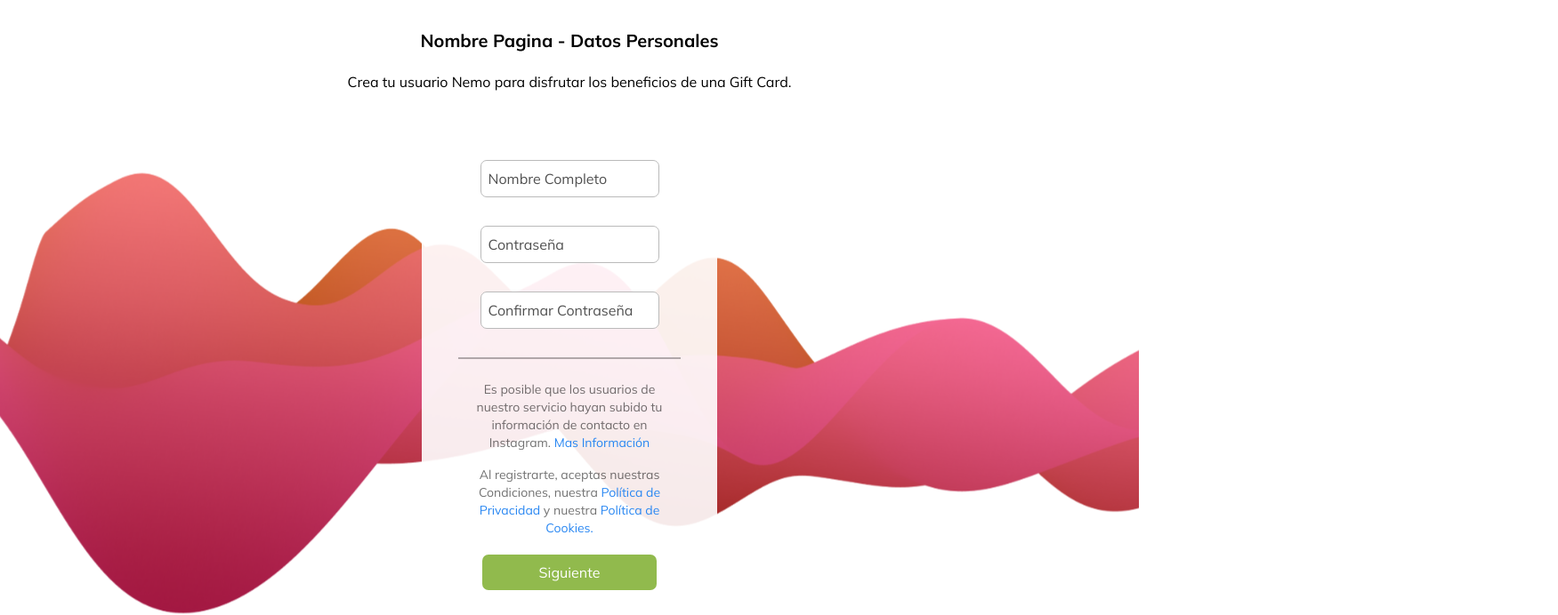
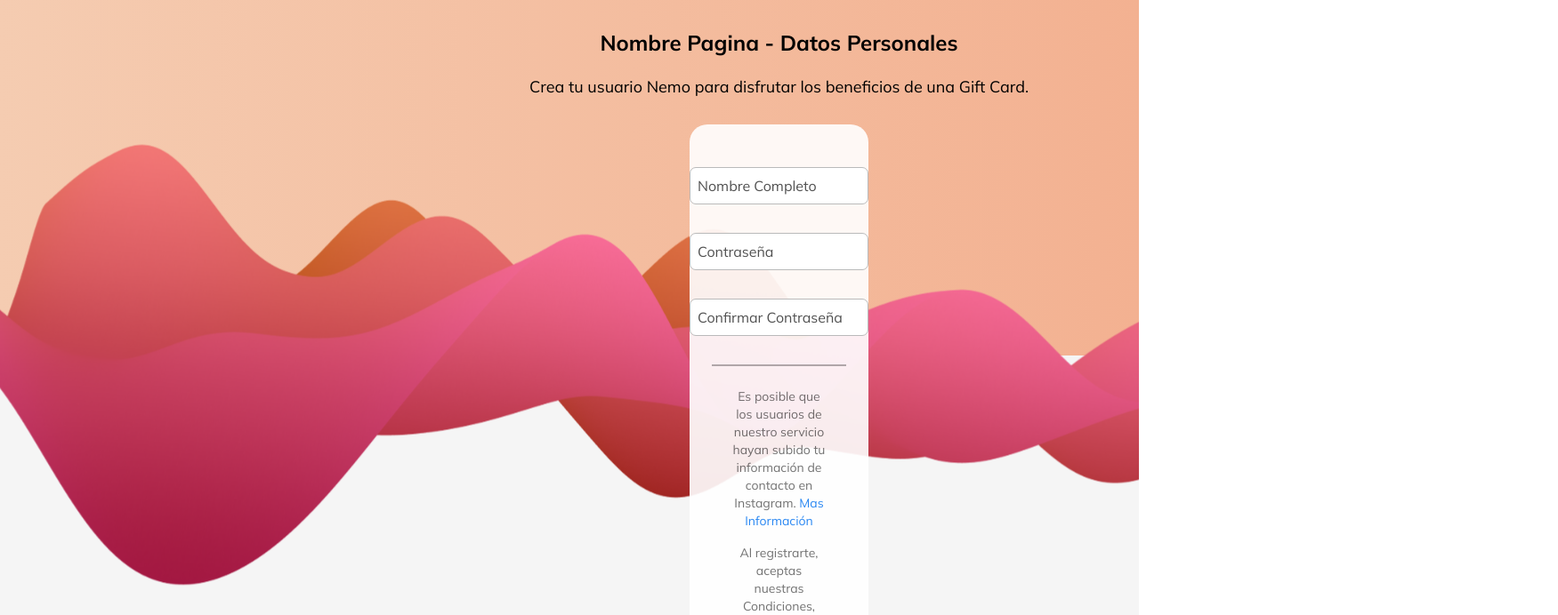
Before and after one commit to GifBlane/giftblane_frontend, a Next.js app: page /test in a window 1280 px wide. Shown: the top 692 px of the page at 89% size, 1751 px wide, since content can reach past the window. Built offline with nearby package versions, Linux system fonts and the light colour scheme.

Commit message:
Backgrounds

```diff
--- a/components/CreateUser.tsx
+++ b/components/CreateUser.tsx
@@ -3,20 +3,20 @@ import { Waves } from "./svg/Waves";
 
 export const CreateUser = () => {
   return (
-    <>
-      <Waves className="w-full h-full z-[0] absolute" />
-      <div className="z-[1] relative">
+    <div className="w-screen h-screen">
+      <Waves className="w-full h-full z-[1] absolute" />
+      <div className="z-[2] absolute">
         <div className="text-center">
-          <h1 className="font-bold font-mulish text-xl mt-8 mb-5 ">
+          <h1 className="font-bold font-mulish text-2xl mt-8 mb-5">
             Nombre Pagina - Datos Personales
           </h1>
-          <p className="mb-7 font-mulish">
+          <p className="mb-7 font-mulish text-lg">
             Crea tu usuario Nemo para disfrutar los beneficios de una Gift Card.
           </p>
         </div>
         <form
           action=""
-          className="bg-[#FFFFFF]/90 flex flex-col items-center mx-[37%] rounded-[20px] pt-12 pb-7 mb-10"
+          className="bg-[#FFFFFF]/90 flex flex-col items-center mx-[775px] rounded-[20px] pt-12 pb-7"
         >
           <input
             type="text"
@@ -68,7 +68,9 @@ export const CreateUser = () => {
           />
         </form>
       </div>
-    </>
+      <span className="w-full h-3/6 z-[0] relative bg-gradient-to-r from-[#F5CCB1] to-[#F3B191] block"></span>
+      <span className="w-full h-3/6 z-[0] relative bg-[#F5F5F5] block"></span>
+    </div>
   );
 };
 
```
